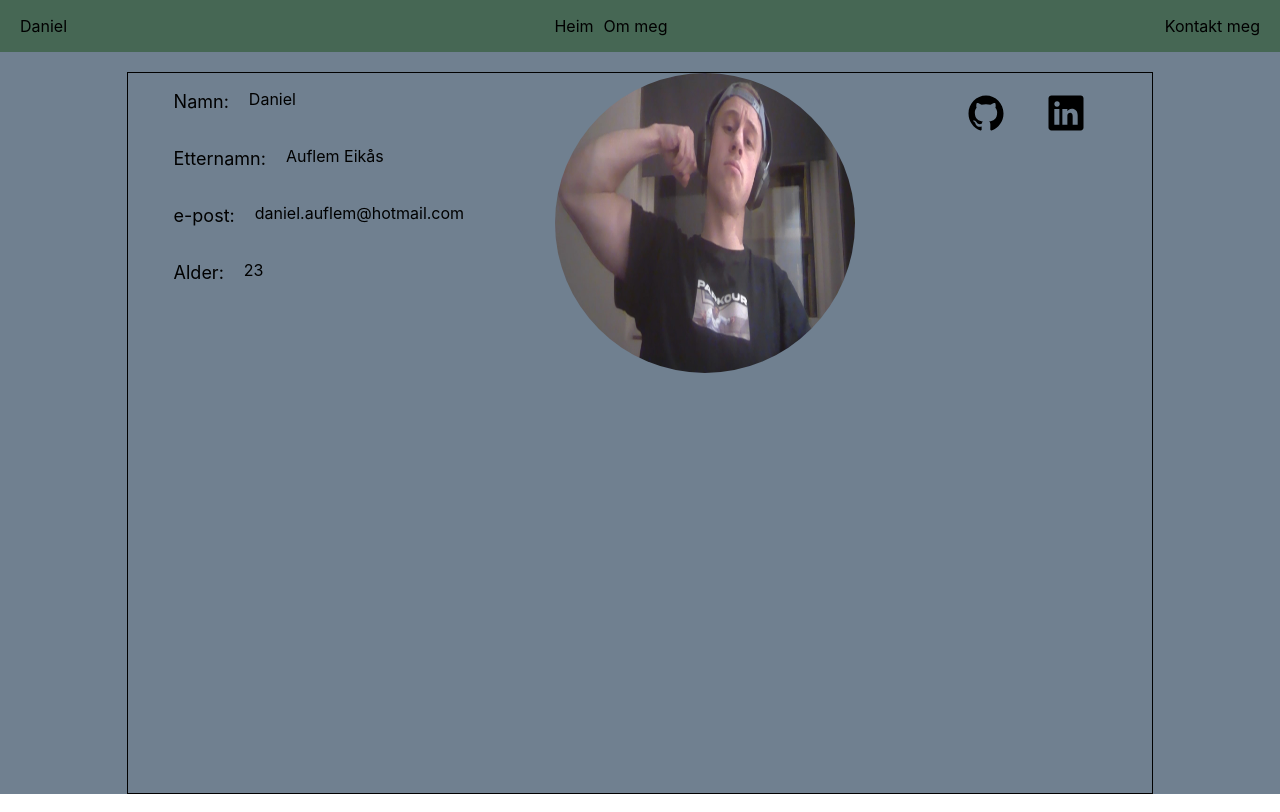
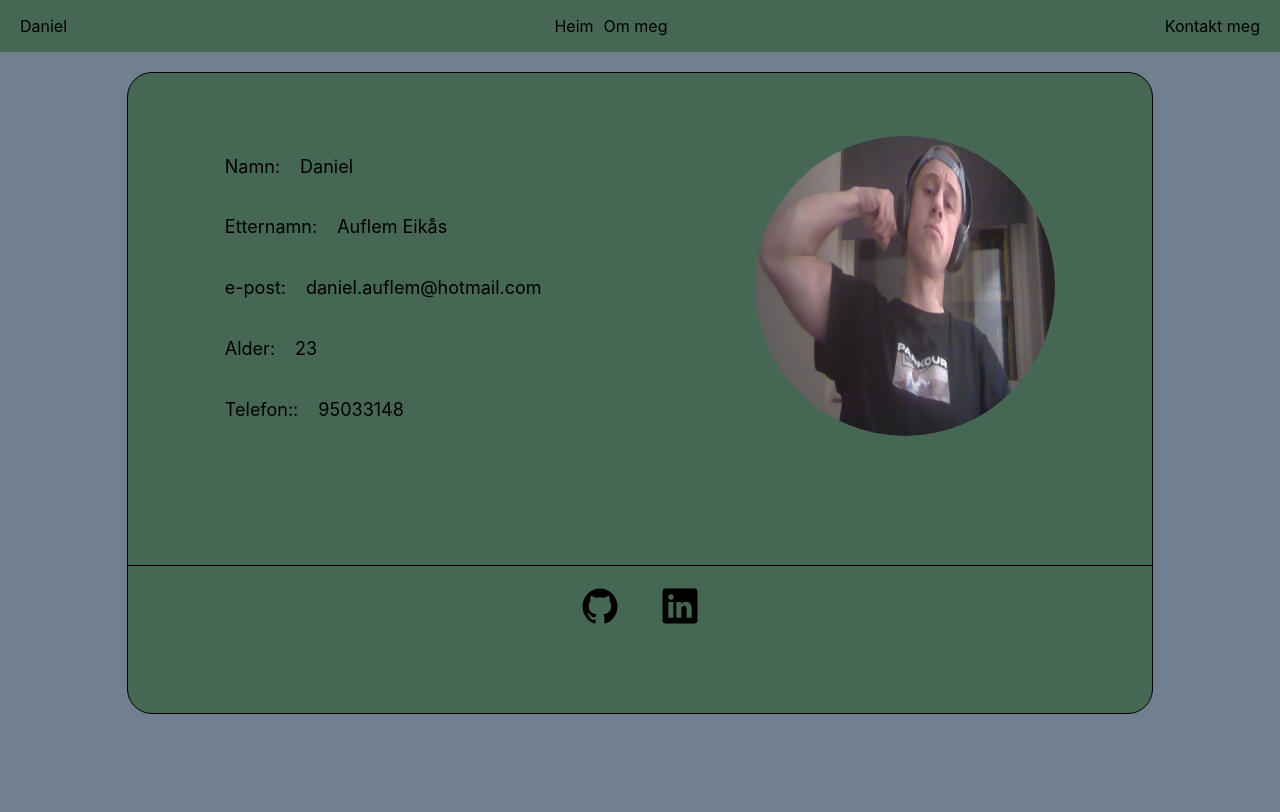
Before and after one commit to Hardingendaniel/Portifolio, a React (Create React App) app: page /contact in a window 1280 px wide. Built offline with nearby package versions, Linux system fonts and the light colour scheme.

Commit message:
Fixed styling issue with link under picture and content

```diff
--- a/src/pages/Contact.css
+++ b/src/pages/Contact.css
@@ -2,25 +2,46 @@
     display: flex;
     justify-content: center;
     background-color: slategray;
+    height: 95vh;
 }
 
 .container-contact {
+    border-radius: 25px;
+    background-color: #466754;
+    ;
     margin-top: 20px;
     width: 80%;
     border: 1px solid black;
-    height: 90vh;
+    height: 80vh;
+    display: flex;
+    flex-direction: column;
+    justify-content: space-around;
+}
+
+.personal-info {
     display: flex;
     flex-direction: row;
     justify-content: space-around;
 }
 
 
-
-.personal-paramters{
+.personal-object {
     display: flex;
     flex-direction: row;
+}
+
+.personal-paramters {
+    display: flex;
+    flex-direction: column;
+    justify-content: space-around;
 }
 
 .person-text {
     margin-right: 20px;
 }
+
+.linkdiv-contact {
+    display: flex;
+    justify-content: center;
+    border-top: 1px solid black;
+}
--- a/src/pages/Contacts.js
+++ b/src/pages/Contacts.js
@@ -18,32 +18,40 @@ const Contact = () => {
     return (
         <div className='crud'>
             <div className='container-contact'>
-                <div className='personal info'>
+                <div className='personal-info'>
                     <div className='personal-paramters'>
+                        <div className='personal-object'>
                         <p className='person-text'>Namn:</p>
-                        <p>{person.firstName}</p>
-                    </div>
-                    <div className='personal-paramters'>
-                        <p className='person-text'>Etternamn:</p>
-                        <p>{person.lastName}</p>
+                        <p className='person-text'>{person.firstName}</p>
                         </div>
 
-                    <div className='personal-paramters'>
-                        <p className='person-text'>e-post:</p>
-                        <p>{person.email}</p>
-                    </div>
-                    <div className='personal-paramters'>
-                        <p className='person-text'>Alder:</p>
-                        <p>{person.age}</p>
+                        <div className='personal-object'>
+                            <p className='person-text'>Etternamn:</p>
+                            <p className='person-text'>{person.lastName}</p>
                         </div>
 
+                        <div className='personal-object'>
+                            <p className='person-text'>e-post:</p>
+                            <p className='person-text'>{person.email}</p>
                         </div>
+                        <div className='personal-object'>
+                            <p className='person-text'>Alder:</p>
+                            <p className='person-text'>{person.age}</p>
+                        </div>
+
+                        <div className='personal-object'>
+                            <p className='person-text'>Telefon::</p>
+                            <p className='person-text'>{person.phoneNumber}</p>
+                        </div>
+                    </div>
+
                     <div>
                         <img src={Daniel} alt='Personal' className='picture' />
                     </div>
 
-                <div>
-                <div className='linkdiv'>
+                </div>
+
+                <div className='linkdiv-contact'>
                     <Link to='https://github.com/Hardingendaniel?tab=repositories' target='blank'>
                         <img src={git} alt='Personal' className='linkpicture'></img>
                     </Link>
@@ -52,7 +60,7 @@ const Contact = () => {
                     </Link>
                 </div>
             </div>
-            </div>
+
         </div>
     )
 };
```
Lines whose indentation alone changed are shown as unchanged.
